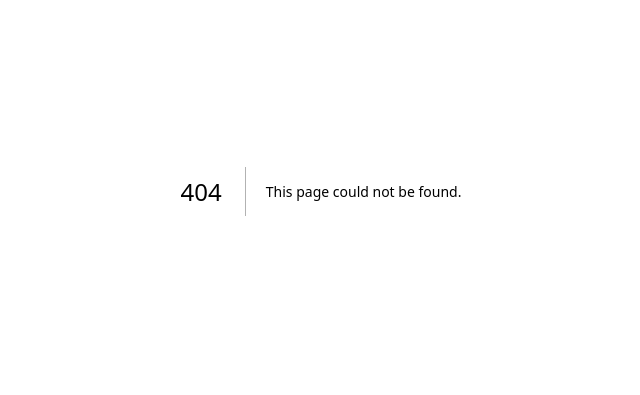
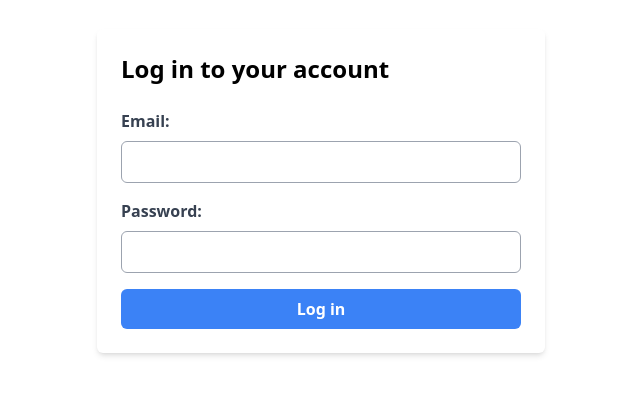
Before and after one commit to idrisay/blog-fe, a Next.js app: page /login in a window 1280 px wide. Before the commit this address had no page. Shown: the part 209-604 px from the top of the page, without its empty margins (319-959 px from the left). Built offline with nearby package versions, Linux system fonts and the light colour scheme; no server answers.

Commit message:
feat: add login register skeleton

```diff
--- /dev/null
+++ b/pages/login.js
@@ -0,0 +1,111 @@
+import React, { useState, useEffect } from "react";
+import{validateLogin} from '../utils/functions.js'
+import { toast } from "react-toastify";
+
+function Login() {
+  const [email, setEmail] = useState("");
+  const [password, setPassword] = useState("");
+  const [bgImage, setBgImage] = useState("");
+  const [errors, setErrors] = useState({})
+
+  useEffect(() => {
+    async function fetchBgImage() {
+      const response = await fetch(
+        // "https://source.unsplash.com/random/1600x900"
+        "https://source.unsplash.com/random/1600x900/?nature"
+      );
+      setBgImage(response.url);
+    }
+    fetchBgImage();
+  }, []);
+
+  function handleEmailChange(event) {
+    setEmail(event.target.value);
+  }
+
+  function handlePasswordChange(event) {
+    setPassword(event.target.value);
+  }
+
+  function handleSubmit(event) {
+    event.preventDefault();
+    console.log(`Email: ${email}, Password: ${password}`);
+    // Add your login logic here
+    setErrors(validateLogin({email, password}))
+     if (Object.keys(errors).length === 0){
+        // Login post here
+        console.log('Login fn')
+        fetch(`${process.env.BACKEND_URL}auth/login`,{
+          method: "POST",
+          headers: {
+            "Content-Type": "application/json",
+            // 'Content-Type': 'application/x-www-form-urlencoded',
+          },
+          body: JSON.stringify({email,password }),
+        } ).then((res) => {
+          return res.json()
+        }).then((json) => {
+          console.log({json})
+          toast(json?.message);
+        }).catch((err) => {
+          console.log({err})
+        })
+     }
+  }
+
+  console.log(errors)
+  return (
+    <div
+      className="min-h-screen flex items-center justify-center"
+      style={{ backgroundImage: `url(${bgImage})`, backgroundSize: "cover" }}
+    >
+      <div className="max-w-md w-full bg-white rounded-md shadow-md p-6">
+        <h2 className="text-2xl font-bold mb-6">Log in to your account</h2>
+        <form onSubmit={handleSubmit}>
+          <div className="mb-4">
+            <label
+              htmlFor="email"
+              className="block text-gray-700 font-bold mb-2"
+            >
+              Email:
+            </label>
+            <input
+              type="email"
+              id="email"
+              value={email}
+              onChange={handleEmailChange}
+              className="border-gray-400 border rounded-md py-2 px-3 w-full focus:outline-none focus:ring-2 focus:ring-gray-400"
+              required
+            />
+          </div>
+
+          <div className="mb-4">
+            <label
+              htmlFor="password"
+              className="block text-gray-700 font-bold mb-2"
+            >
+              Password:
+            </label>
+            <input
+              type="password"
+              id="password"
+              value={password}
+              onChange={handlePasswordChange}
+              className="border-gray-400 border rounded-md py-2 px-3 w-full focus:outline-none focus:ring-2 focus:ring-gray-400"
+              required
+            />
+          </div>
+
+          <button
+            type="submit"
+            className="w-full bg-blue-500 hover:bg-blue-600 text-white font-bold py-2 px-4 rounded-md focus:outline-none focus:ring-2 focus:ring-blue-400"
+          >
+            Log in
+          </button>
+        </form>
+      </div>
+    </div>
+  );
+}
+
+export default Login;
--- a/pages/register.js
+++ b/pages/register.js
@@ -1,7 +1,7 @@
-import React, { useState } from "react";
+import React, { useState, useEffect } from "react";
 import { toast } from "react-toastify";
 
-const BACKEND_URL= process.env.BACKEND_URL
+const BACKEND_URL = process.env.BACKEND_URL;
 
 const Registration = () => {
   const [info, setInfo] = useState({
@@ -12,6 +12,18 @@ const Registration = () => {
     confirmPassword: "",
   });
   const [errors, setErrors] = useState({});
+  const [bgImage, setBgImage] = useState("");
+
+  useEffect(() => {
+    async function fetchBgImage() {
+      const response = await fetch(
+        // "https://source.unsplash.com/random/1600x900"
+        "https://source.unsplash.com/random/1600x900/?nature"
+      );
+      setBgImage(response.url);
+    }
+    fetchBgImage();
+  }, []);
 
   const handleChange = (e) => {
     setInfo({ ...info, [e.target.id]: e.target.value });
@@ -20,7 +32,7 @@ const Registration = () => {
   const handleSubmit = async (e) => {
     e.preventDefault();
     // Handle form submission logic here, such as calling an API to create a new account
-    let errors = validateInfo(info);
+    // let errors = validateInfo(info);
     setErrors(validateInfo(info));
     if (Object.keys(errors).length === 0) {
       var myHeaders = new Headers();
@@ -41,7 +53,7 @@ const Registration = () => {
       fetch(`${BACKEND_URL}auth/register`, requestOptions)
         .then((response) => response.json())
         .then((result) => {
-          localStorage.setItem("access_token", result.token)
+          localStorage.setItem("access_token", result.token);
           toast(result?.message);
         })
         .catch((error) => console.log("error", error));
@@ -49,10 +61,13 @@ const Registration = () => {
   };
 
   return (
-    <div className="flex justify-center items-center h-screen">
+    <div
+      className="min-h-screen flex items-center justify-center"
+      style={{ backgroundImage: `url(${bgImage})`, backgroundSize: "cover" }}
+    >
       <form
         onSubmit={handleSubmit}
-        className="w-full max-w-sm mx-auto border-2 p-4 rounded-md shadow-md hover:shadow-none"
+        className="w-full bg-white max-w-sm mx-auto border-2 p-4 rounded-md shadow-md hover:shadow-none"
       >
         <div className="mb-4">
           <label
--- /dev/null
+++ b/utils/functions.js
@@ -0,0 +1,16 @@
+export const validateLogin = (info) => {
+  const { email, password } = info;
+  const errors = {};
+
+  if (!email.trim()) {
+    errors.email = "Email is required";
+  } else if (!/\S+@\S+\.\S+/.test(email)) {
+    errors.email = "Email is invalid";
+  }
+
+  if (!password.trim()) {
+    errors.password = "Password is required";
+  }
+
+  return errors;
+};
```
